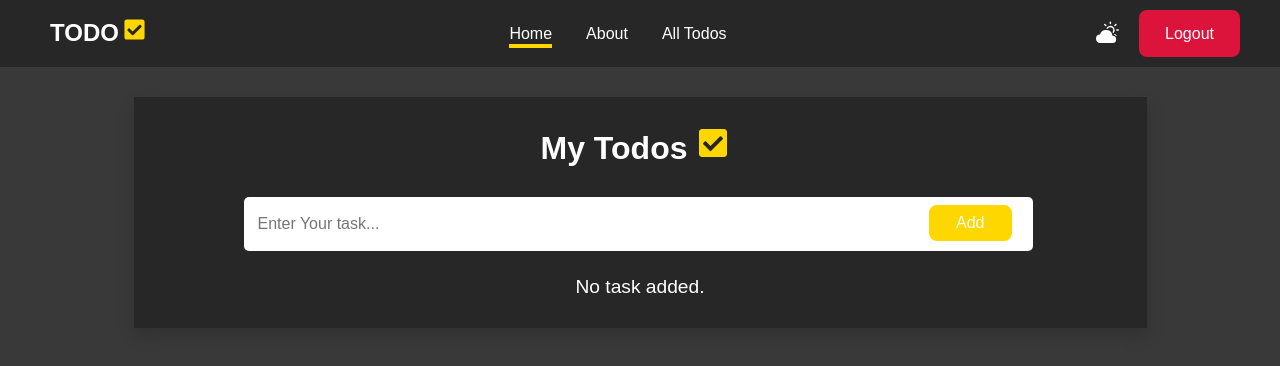
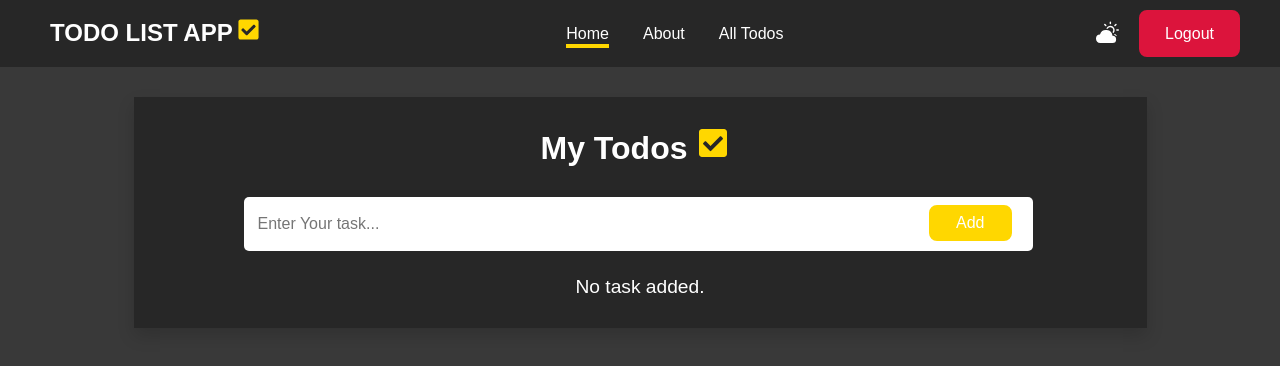
Before and after one commit to RiyaThavani/Todo-List-app, a React (Vite) app: page /Register in a window 1280 px wide. Both pictures are taken after typing "Sample", "name@example.com", "Sample123", "Sample123" into the empty fields and a click on the button "Registre". Shown: the top 366 px of the page. Built offline with nearby package versions, Linux system fonts and the light colour scheme.

Commit message:
[RT] Navabar Title change

```diff
--- a/src/componetes/Navbar.jsx
+++ b/src/componetes/Navbar.jsx
@@ -33,7 +33,7 @@ const Navbar = () => {
       {/* <div className={"dark"}> */}
         <div className="logo">
           <a  className="text-todo">
-            TODO
+            TODO LIST APP
             <span>
               <FaCheckSquare size={23}  />
             </span>
```
